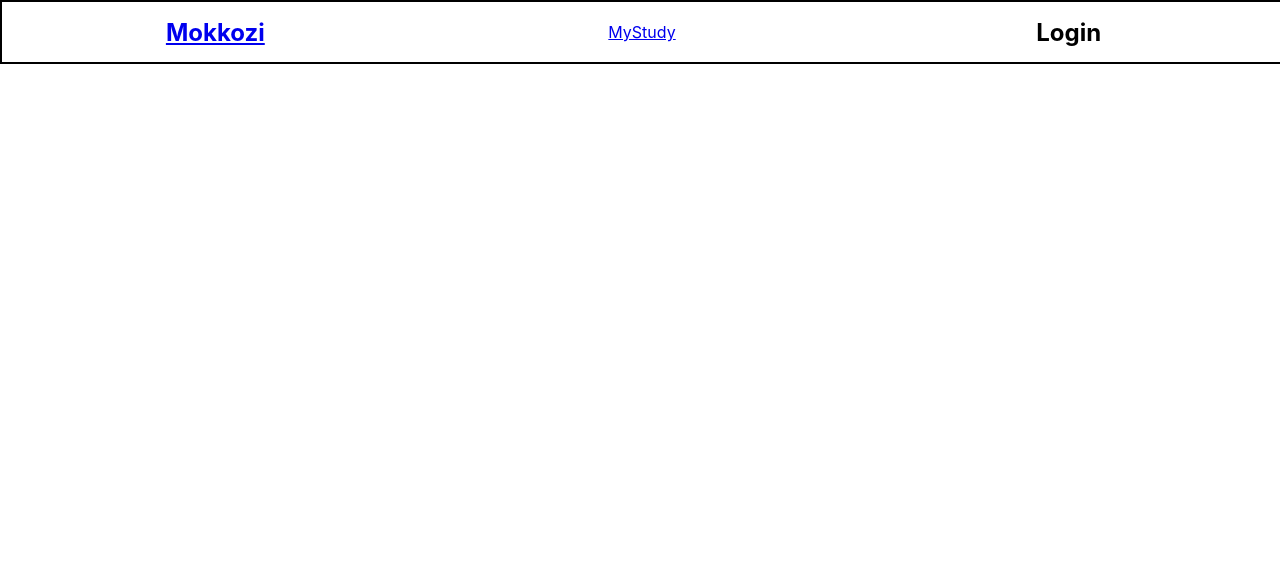
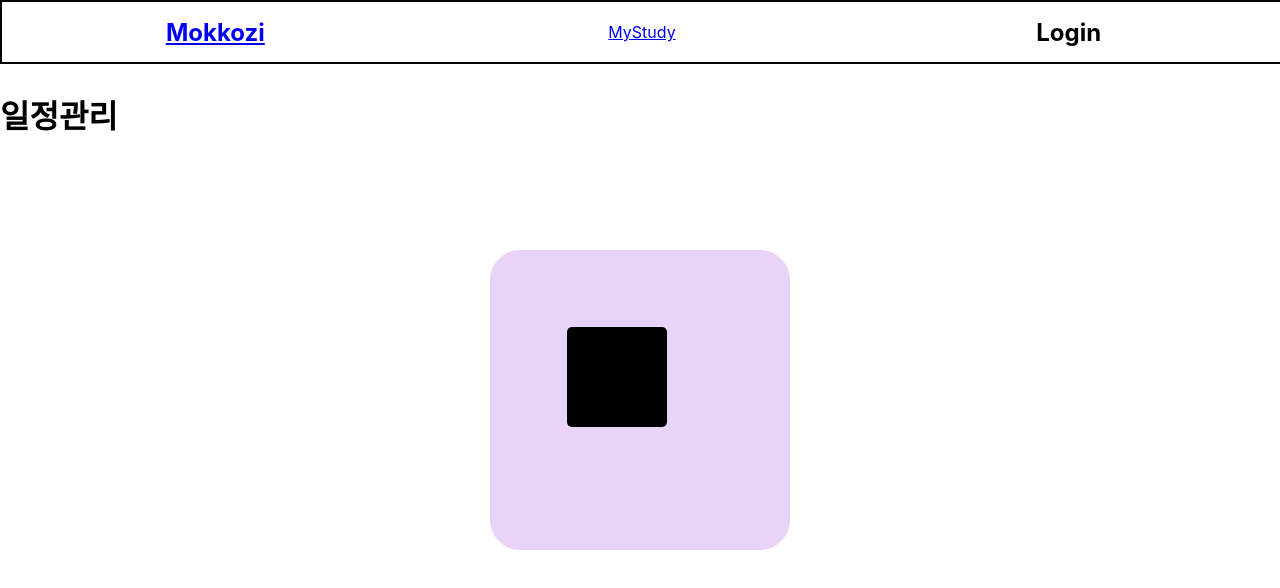
Before and after one commit to beckhem96/Mokkozi, a React (Create React App) app in the folder FE/mokkozi/: page /mystudy/1/calendar in a window 1280 px wide. Shown: the top 588 px of the page. Built offline with nearby package versions, Linux system fonts and the light colour scheme.

Commit message:
:sparkles: feat: drag영역, drag 박스 생성

```diff
--- a/FE/mokkozi/package.json
+++ b/FE/mokkozi/package.json
@@ -14,6 +14,7 @@
     "axios": "^1.2.3",
     "espress": "^0.0.0",
     "express": "^4.18.2",
+    "framer-motion": "^10.4.0",
     "http-proxy-middleware": "^2.0.6",
     "react": "^18.2.0",
     "react-dom": "^18.2.0",
--- a/FE/mokkozi/src/App.tsx
+++ b/FE/mokkozi/src/App.tsx
@@ -3,16 +3,9 @@ import { Route, Routes, BrowserRouter } from 'react-router-dom';
 
 import Navbar from './components/Navbar';
 import Home from './pages/home.page';
-import MyStudy from './pages/MyStudy.page';
+import MyStudy from './pages/study.page';
 import Post from './pages/post.page';
-// import Login from './pages/login.page';
-// 아래는 뭐 어따 쓰는건지?
-// declare function BrowserRouter(props: BrowserRouterProps): React.ReactElement;
-// interface BrowserRouterProps {
-//   basename?: string;
-//   children?: React.ReactNode;
-//   window?: Window;
-// }
+import Calendar from './pages/calelndar.page';
 
 function App() {
   return (
@@ -25,6 +18,7 @@ function App() {
           {/* userId로 해당 사용자만 접급할 수 있는거 찾아보도록 */}
           {/* <Route path="login" element={<Login />}></Route> */}
           <Route path="post" element={<Post />}></Route>
+          <Route path="mystudy/:userId/calendar" element={<Calendar />}></Route>
         </Routes>
       </BrowserRouter>
     </>
--- /dev/null
+++ b/FE/mokkozi/src/components/Example.tsx
@@ -0,0 +1,26 @@
+import * as React from 'react';
+import { useRef } from 'react';
+import { motion } from 'framer-motion';
+import '../styles/calendar.css';
+
+export const Example = () => {
+  const constraintsRef = useRef(null);
+
+  return (
+    <>
+      <motion.div className="drag-area" ref={constraintsRef} />
+      <motion.div
+        drag
+        style={{
+          background: 'black',
+          height: 100,
+          width: 100,
+          borderRadius: 5,
+          margin: 2,
+        }}
+        // dragTransition={{ bounceStiffness: 600, bounceDamping: 10 }}
+        dragConstraints={constraintsRef}
+      />
+    </>
+  );
+};
--- /dev/null
+++ b/FE/mokkozi/src/pages/calelndar.page.tsx
@@ -0,0 +1,20 @@
+import React, { useState } from 'react';
+import MainLayout from '../styles/Home';
+import Button from '../styles/Button';
+import { NavLink } from 'react-router-dom';
+import { motion } from 'framer-motion';
+import { Example } from '../components/Example';
+import '../styles/calendar.css';
+function Calendar() {
+  const [count, setCount] = useState(0);
+  return (
+    <>
+      <h1>일정관리</h1>
+      <div className="calendar-container">
+        <Example />
+      </div>
+    </>
+  );
+}
+
+export default Calendar;
--- a/FE/mokkozi/src/pages/MyStudy.page.tsx
+++ b/FE/mokkozi/src/pages/study.page.tsx
@@ -2,6 +2,8 @@ import React, { useState, useEffect } from 'react';
 import { useParams } from 'react-router-dom';
 import FaceCall from '../components/FaceCall';
 import Chat from '../components/Chat';
+import Button from '../styles/Button';
+import { NavLink } from 'react-router-dom';
 import { io } from 'socket.io-client';
 function MyStudy() {
   const { userId } = useParams();
@@ -24,6 +26,9 @@ function MyStudy() {
         <FaceCall roomName={roomName} />
         <Chat roomName={roomName} />
       </div>
+      <Button>
+        <NavLink to={'calendar'}>일정 관리</NavLink>
+      </Button>
     </>
   );
 }
--- /dev/null
+++ b/FE/mokkozi/src/styles/calendar.css
@@ -0,0 +1,20 @@
+.calendar-container div {
+  background: blueviolet;
+  border-radius: 30px;
+  width: 150px;
+  height: 150px;
+  position: absolute;
+  top: calc(50% - 150px / 2);
+  left: calc(50% - 150px / 2);
+}
+
+.calendar-container .drag-area {
+  opacity: 0.2;
+  background: blueviolet;
+  position: absolute;
+  width: 300px;
+  height: 300px;
+  border-radius: 30px;
+  top: calc(50% - 150px);
+  left: calc(50% - 150px);
+}
```
Also changed, not shown: 1 other file (tests, documents, lock files or other folders).
